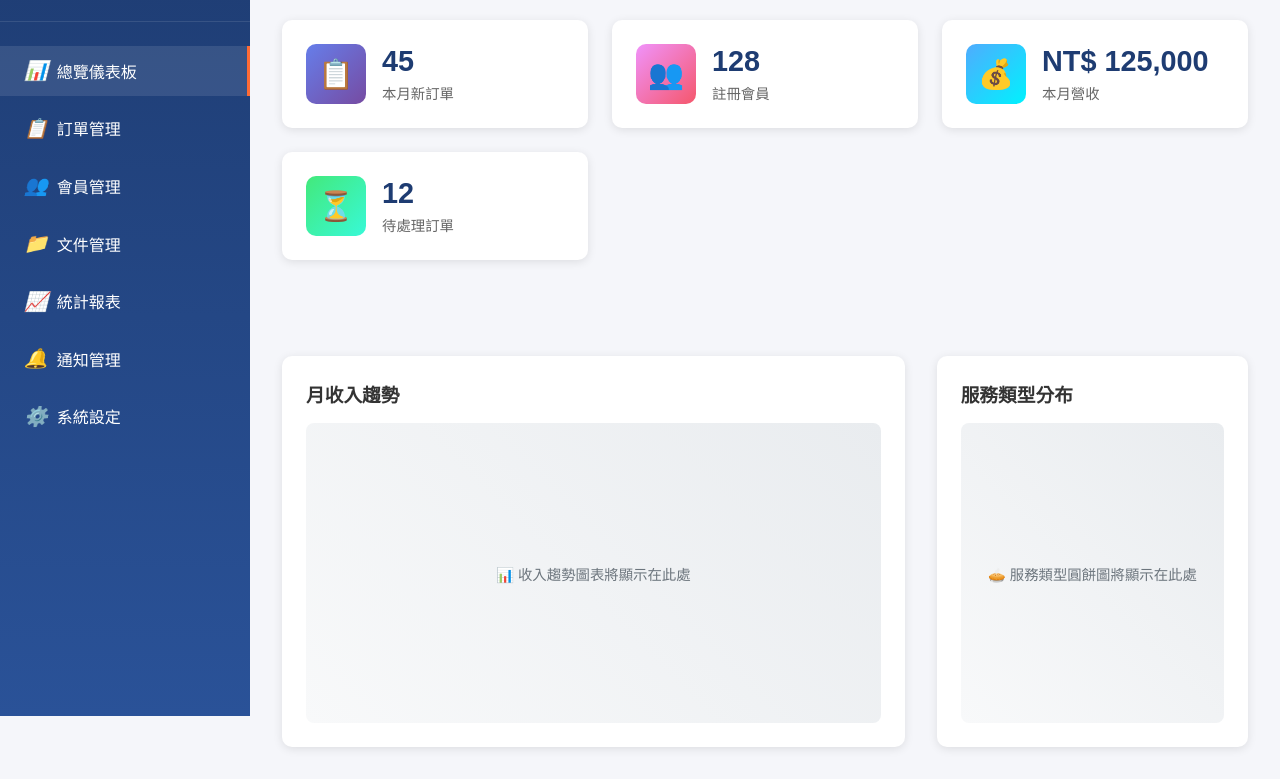
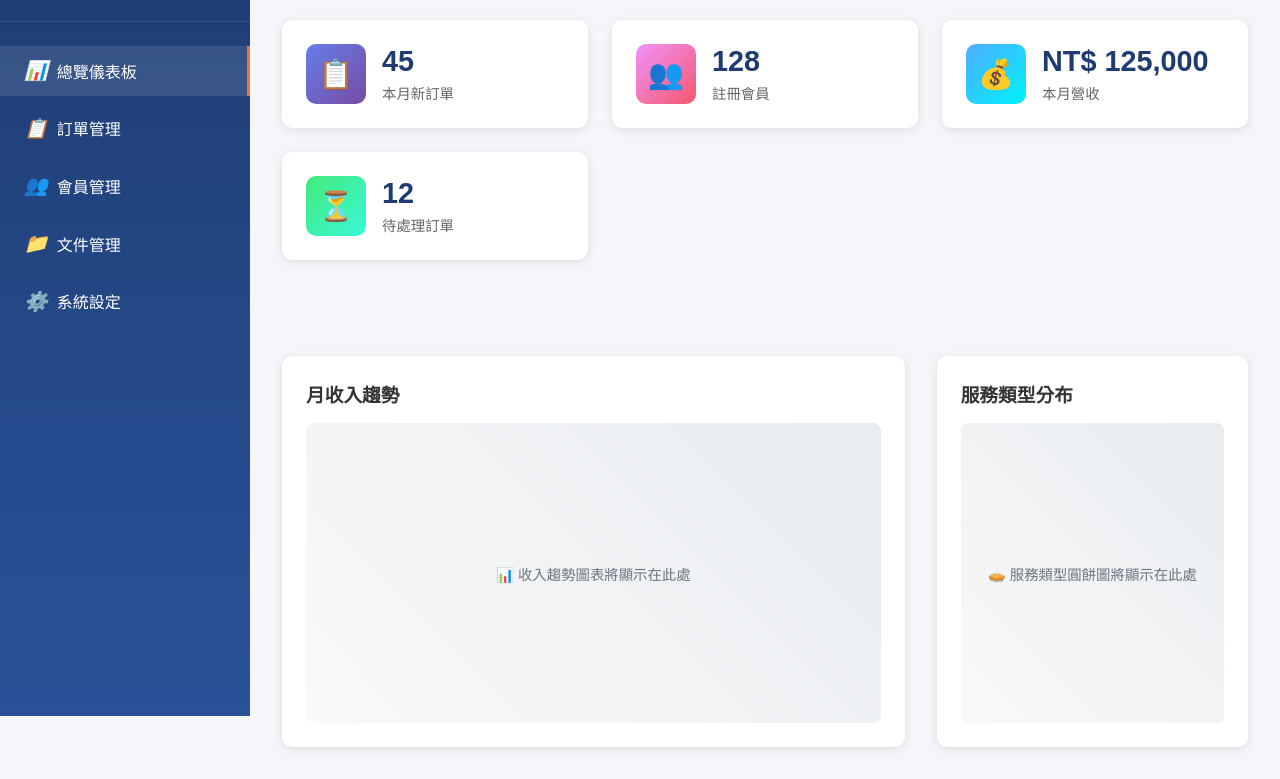
Before and after one commit to cyan92128505/travel_pod, a plain HTML site: page docs/admin.html in a window 1280 px wide. Shown: the part 84-863 px from the top of the page. Drawn offline with Linux system fonts and the light colour scheme.

Commit message:
feat: update admin.html

```diff
--- a/docs/admin.html
+++ b/docs/admin.html
@@ -527,8 +527,6 @@
             <li><a href="#orders" onclick="showSection('orders')"><i>📋</i>訂單管理</a></li>
             <li><a href="#members" onclick="showSection('members')"><i>👥</i>會員管理</a></li>
             <li><a href="#documents" onclick="showSection('documents')"><i>📁</i>文件管理</a></li>
-            <li><a href="#reports" onclick="showSection('reports')"><i>📈</i>統計報表</a></li>
-            <li><a href="#notifications" onclick="showSection('notifications')"><i>🔔</i>通知管理</a></li>
             <li><a href="#settings" onclick="showSection('settings')"><i>⚙️</i>系統設定</a></li>
         </ul>
     </div>
```
